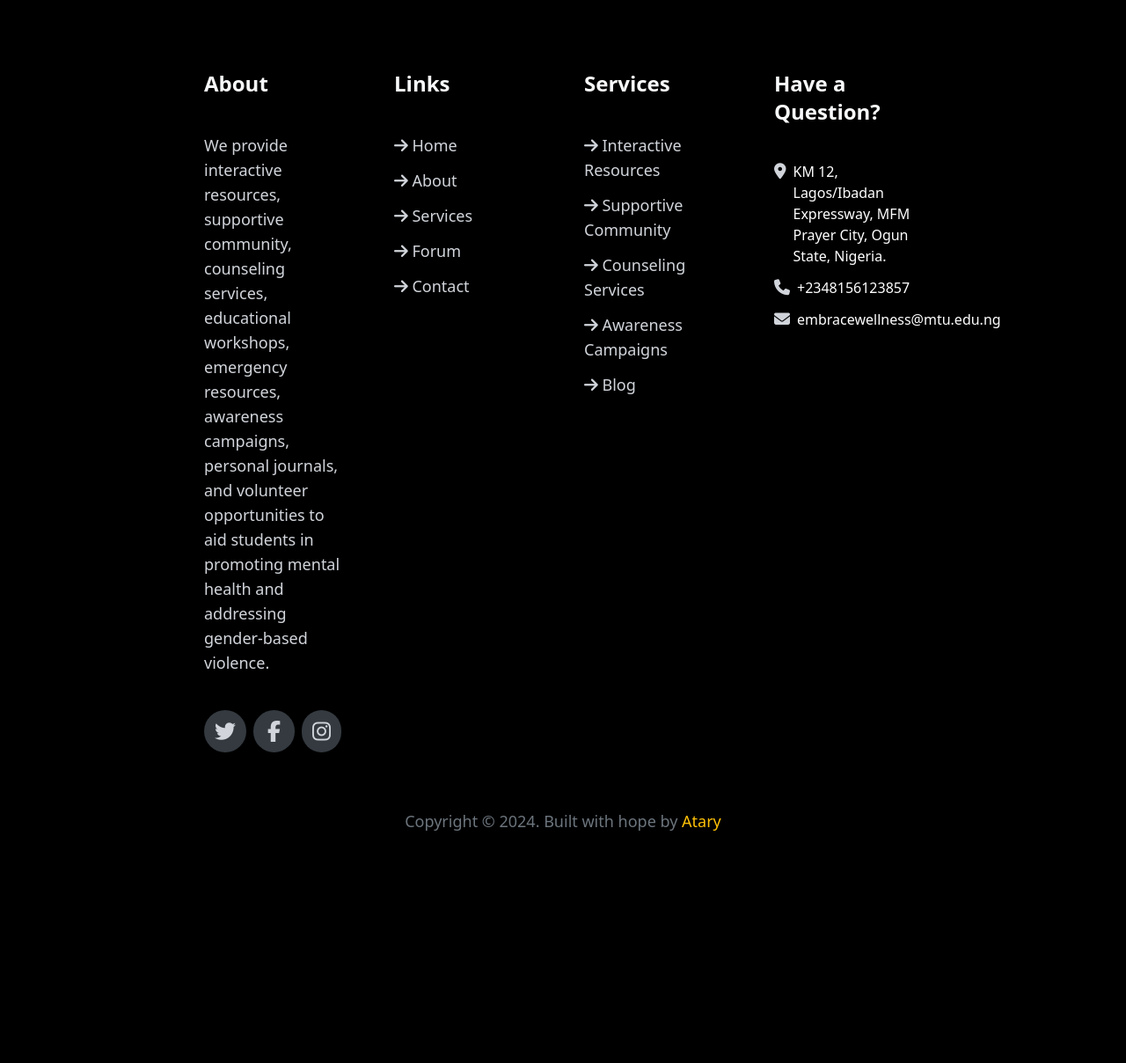
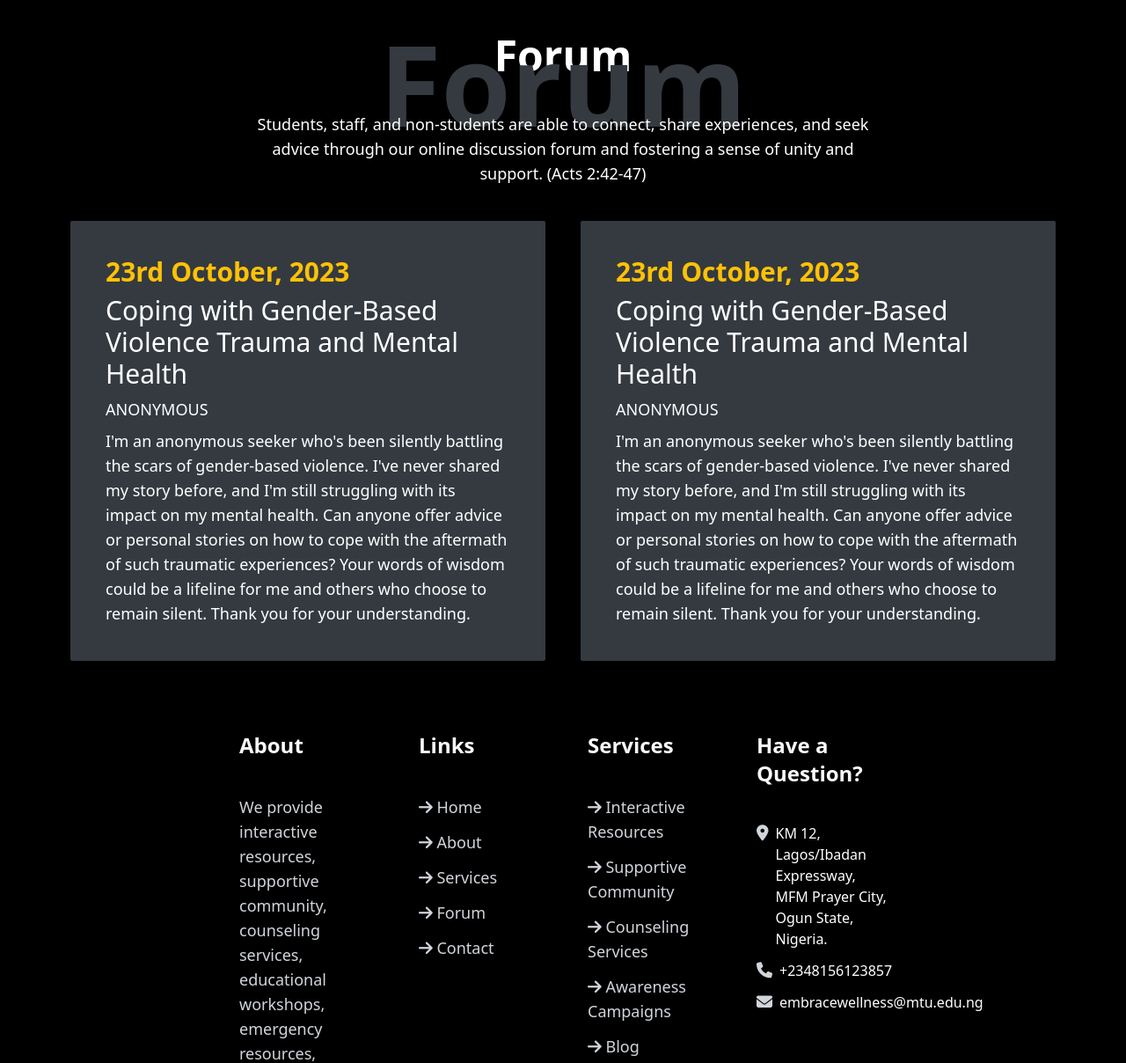
Before and after one commit to kingtroga/EmbraceWellness, a Django app: page / in a window 1280 px wide. Shown: the part 1326-2534 px from the top of the page at 88% size. Before the commit the page ends 2270 px from the top, so only its background shows below. Run offline with Django 5.2, Linux system fonts and the light colour scheme; some libraries are stand-ins or nearby versions.

Commit message:
Forum element made

```diff
--- a/core/templates/core/index.html
+++ b/core/templates/core/index.html
@@ -4,6 +4,7 @@
 {% block title %} Welcome {% endblock %}
 
 {% block content %}
+    <!-- First Landing -->
     <div class="text-white flex flex-col  transition-all ease-in duration-500 lg:flex-row mx-auto justify-center lg:text-left  mx-auto items-center -space-y-[10rem]">
         <div style="text-shadow: 2px 2px #000;" class="flex flex-col lg:text-left items-start space-y-10 lg:-mb-0 lg:py-0 sm:py-[10rem] py-[10rem] -mb-[30rem] sm:-mb-[40rem] lg:-mb-0-mr-[10rem]  lg:-mr-[15rem] lg:-mr-[10rem]">
             <p class="uppercase text-mustard font-semibold text-sm tracking-widest">hello!</p>
@@ -25,13 +26,15 @@
             <img src="{% static 'images/bg_1.png' %}" class=" h-[38rem] sm:h-[45rem] lg:h-[50rem] md:h-[60rem] xl:h-[65rem] w-auto" alt="a warm embrace">
         </div>
     </div>
+
+    <!-- About -->
     <div class="m-10">
         <div class="flex flex-row justify-center items-center">
             <div class="lg:block hidden">
                 <img src="{% static 'images/bg_2.png' %}" class="h-auto w-[120rem]" alt="">
             </div>
             <div>
-                <h1 class="sm:text-5xl text-4xl font-bold">About Us</h1>
+                <h2 class="sm:text-5xl text-4xl font-bold">About Us</h2>
                 <p class=" sm:text-9xl  text-7xl text-[#343a40]  font-extrabold -mt-[2rem] -ml-[2rem]">About</p>
                 <p class="text-lg -mt-[2rem] mb-6">We provide interactive resources, supportive community, counseling services, educational workshops, emergency resources, awareness campaigns, personal journals, and volunteer opportunities to aid students in promoting mental health and addressing gender-based violence.</p>
                 <p class="text-2xl">
@@ -39,15 +42,46 @@
                         5
                     </span> Professional Counsellors Available
                 </p>
-                <button class="uppercase font-semibold text-sm px-6 py-4 bg-mustard text-black rounded-3xl my-6">
+                <button class="uppercase font-semibold text-sm px-6 py-4 bg-mustard text-black rounded-3xl mt-6">
                     talk to us
                 </button>
+            </div>
+    </div>
 
-            </div>
+    <!-- Forum First landing  -->
+    <div class="text-center my-10  sm:mx-[15rem]">
+        <h2 class="sm:text-5xl text-4xl font-bold">Forum</h2>
+        <p class=" sm:text-9xl  text-7xl text-[#343a40]  font-extrabold sm:-mt-[3.5rem]  -mt-[2rem]">Forum</p>
+        <p class="text-lg sm:-mt-[2rem]   -mt-[1rem] text-center">Students, staff, and non-students are able to connect, share experiences, and seek advice through our online discussion forum and fostering a sense of unity and support. (Acts 2:42-47)</p>
+    </div>
+
+
+
+    <div class="m-10 flex flex-row justify-center space-x-10">
+
+        <!-- FORUM ELEMENT -->
+        <div class="bg-[#343a40]  p-10 w-[550px] rounded-sm">
+            <a href="#" class="h-auto flex flex-col space-y-2 justify-content items=start">
+                <p class="text-mustard sm:text-3xl text-2xl font-extrabold">23rd October, 2023</p>
+                <h3 class="text-white sm:text-3xl text-2xl">Coping with Gender-Based Violence Trauma and Mental Health</h3>
+                <p class="uppercase text-lg text-white">anonymous</p>
+                <p class="text-white text-lg"  >I'm an anonymous seeker who's been silently battling the scars of gender-based violence. I've never shared my story before, and I'm still struggling with its impact on my mental health. Can anyone offer advice or personal stories on how to cope with the aftermath of such traumatic experiences? Your words of wisdom could be a lifeline for me and others who choose to remain silent. Thank you for your understanding.</p>
+            </a>
         </div>
 
+        <div class="bg-[#343a40]  p-10 w-[550px] rounded-sm">
+            <a href="#" class="h-auto flex flex-col space-y-2 justify-content items=start">
+                <p class="text-mustard sm:text-3xl text-2xl font-extrabold">23rd October, 2023</p>
+                <h3 class="text-white sm:text-3xl text-2xl">Coping with Gender-Based Violence Trauma and Mental Health</h3>
+                <p class="uppercase text-lg text-white">anonymous</p>
+                <p class="text-white text-lg"  >I'm an anonymous seeker who's been silently battling the scars of gender-based violence. I've never shared my story before, and I'm still struggling with its impact on my mental health. Can anyone offer advice or personal stories on how to cope with the aftermath of such traumatic experiences? Your words of wisdom could be a lifeline for me and others who choose to remain silent. Thank you for your understanding.</p>
+            </a>
+        </div>
 
     </div>
 
 
+
+
+
 {% endblock %}
```
